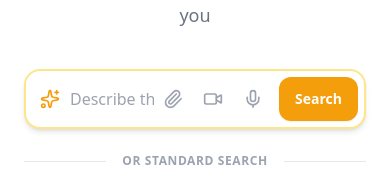
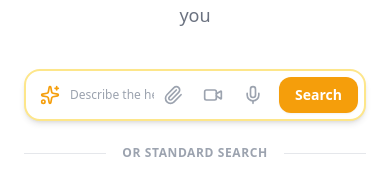
Before and after one commit to mmd-rehan/nerybyservice, a React (Vite) app in the folder client/: page / in a window 390 px wide. Shown: the part 127-306 px from the top of the page. Built offline with nearby package versions, Linux system fonts and the light colour scheme; no server answers.

Commit message:
audit fix

```diff
--- a/client/src/components/Search/SearchHero.tsx
+++ b/client/src/components/Search/SearchHero.tsx
@@ -239,7 +239,7 @@ export const SearchHero: FC<SearchHeroProps> = ({ onSearch, onAiSearch }) => {
                             value={aiSearchText}
                             onChange={(e) => setAiSearchText(e.target.value)}
                             onKeyDown={(e) => e.key === 'Enter' && handleAiSearchSubmit()}
-                            className="block w-full pl-11 pr-[210px] py-4 bg-white border-2 border-amber-200 rounded-2xl focus:ring-4 focus:ring-amber-500/20 focus:border-amber-500 outline-none transition-all shadow-md text-gray-900 placeholder-gray-400 font-medium"
+                            className="block w-full pl-11 pr-[210px] py-4 bg-white border-2 border-amber-200 rounded-2xl focus:ring-4 focus:ring-amber-500/20 focus:border-amber-500 outline-none transition-all shadow-md text-gray-900 placeholder-gray-400 font-medium text-xs sm:text-base"
                             placeholder="Describe the help you need... e.g. My sink is leaking"
                         />
 
```
Also changed, not shown: 2 other files (tests, documents, lock files or other folders).
